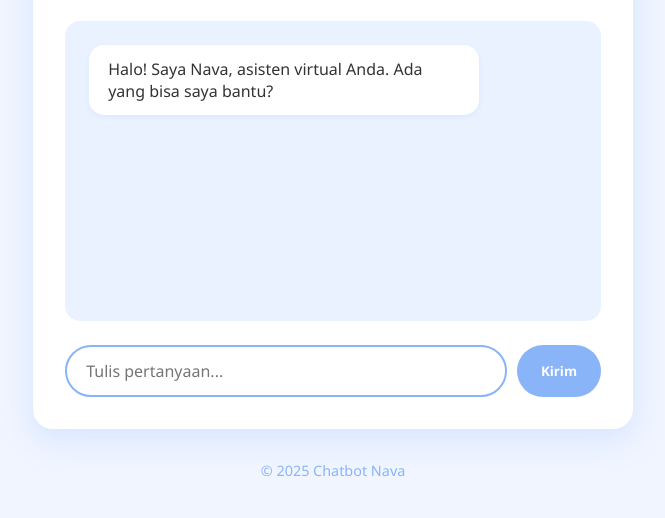
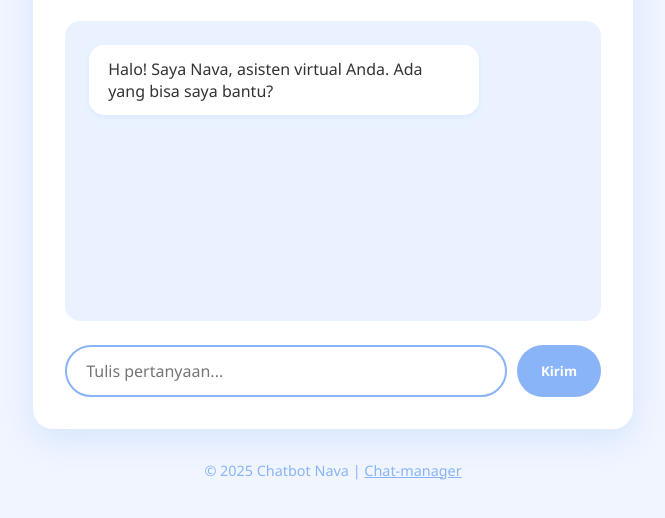
Before and after one commit to cephiii94/chatbot, a plain HTML site: page Index.html in a window 1280 px wide. Shown: the part 142-660 px from the top of the page, without its empty margins (307-972 px from the left). Drawn offline with Linux system fonts and the light colour scheme.

Commit message:
feat: Add chatbot manager link to footer in Index.html

```diff
--- a/Index.html
+++ b/Index.html
@@ -159,6 +159,7 @@
   <div class="container">
     <h1>Chatbot <span class="header-accent">Nava</span></h1>
 
+
     <div class="chat-area" id="chatArea">
       <div id="outputBot"></div>
     </div>
@@ -170,7 +171,7 @@
   </div>
 
   <div class="credit">
-    &copy; 2025 Chatbot Nava
+    &copy; 2025 Chatbot Nava | <a href="/chatbot-manager.html" class="credit">Chat-manager</a>
   </div>
 
   <!-- Panggil data kata kunci dulu -->
```
